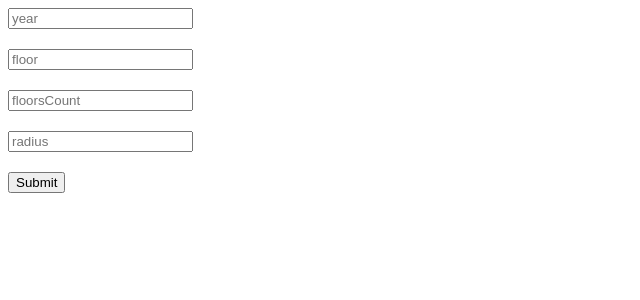
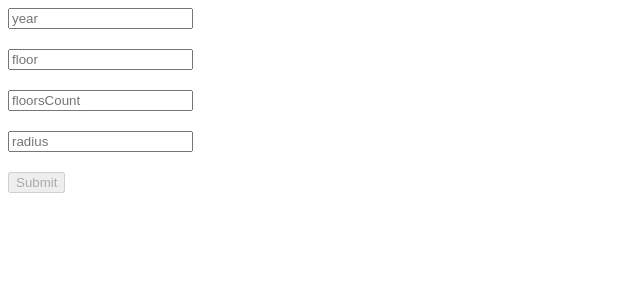
Before and after one commit to zlodiak/ng2_reactive_form_custom_validators, an Angular app: page / in a window 1280 px wide. Shown: the top 300 px of the page, without its empty margins (0-640 px from the left). Built offline with nearby package versions, Linux system fonts and the light colour scheme.

Commit message:
disabled submit btn ok

```diff
--- a/src/app/app.component.html
+++ b/src/app/app.component.html
@@ -42,6 +42,7 @@
   <div class="line">
     <button
       type="submit"
+      [disabled]="!form.valid"
       class="submit">Submit
     </button>
   </div>
```
